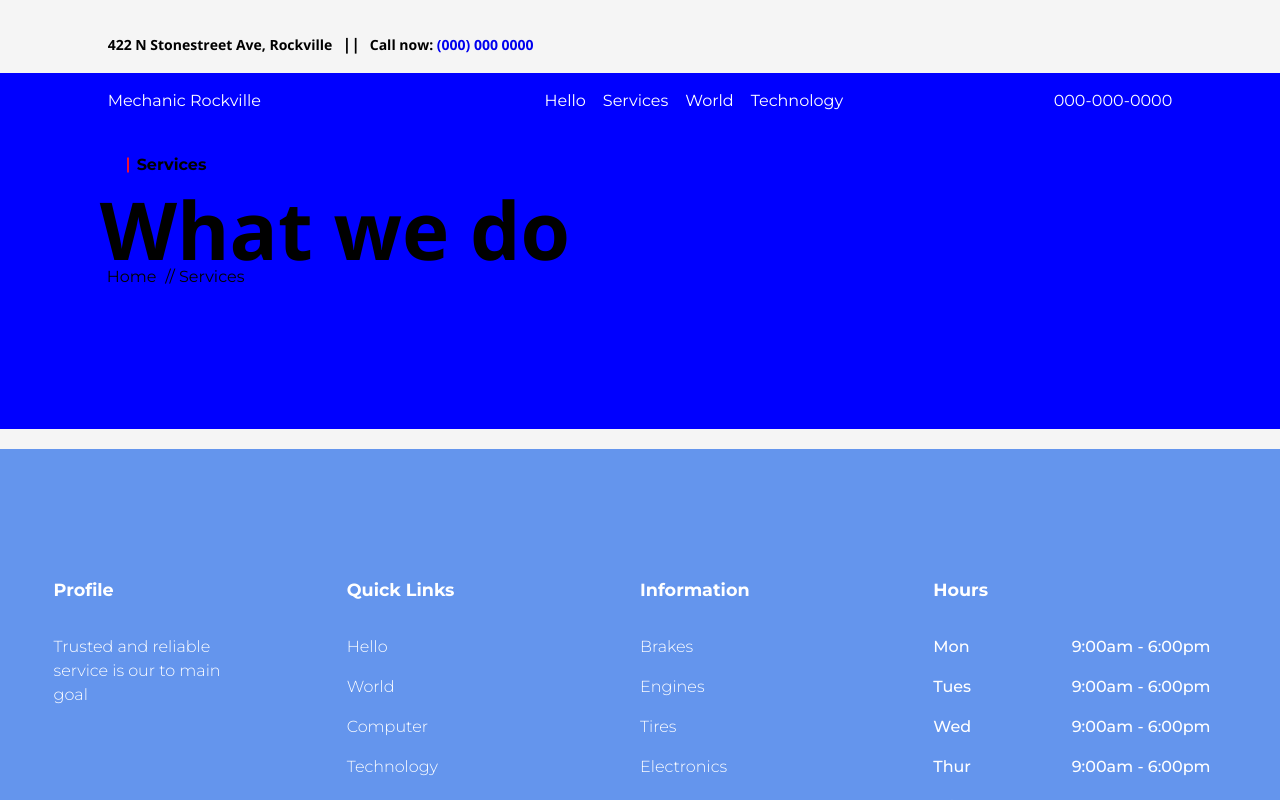
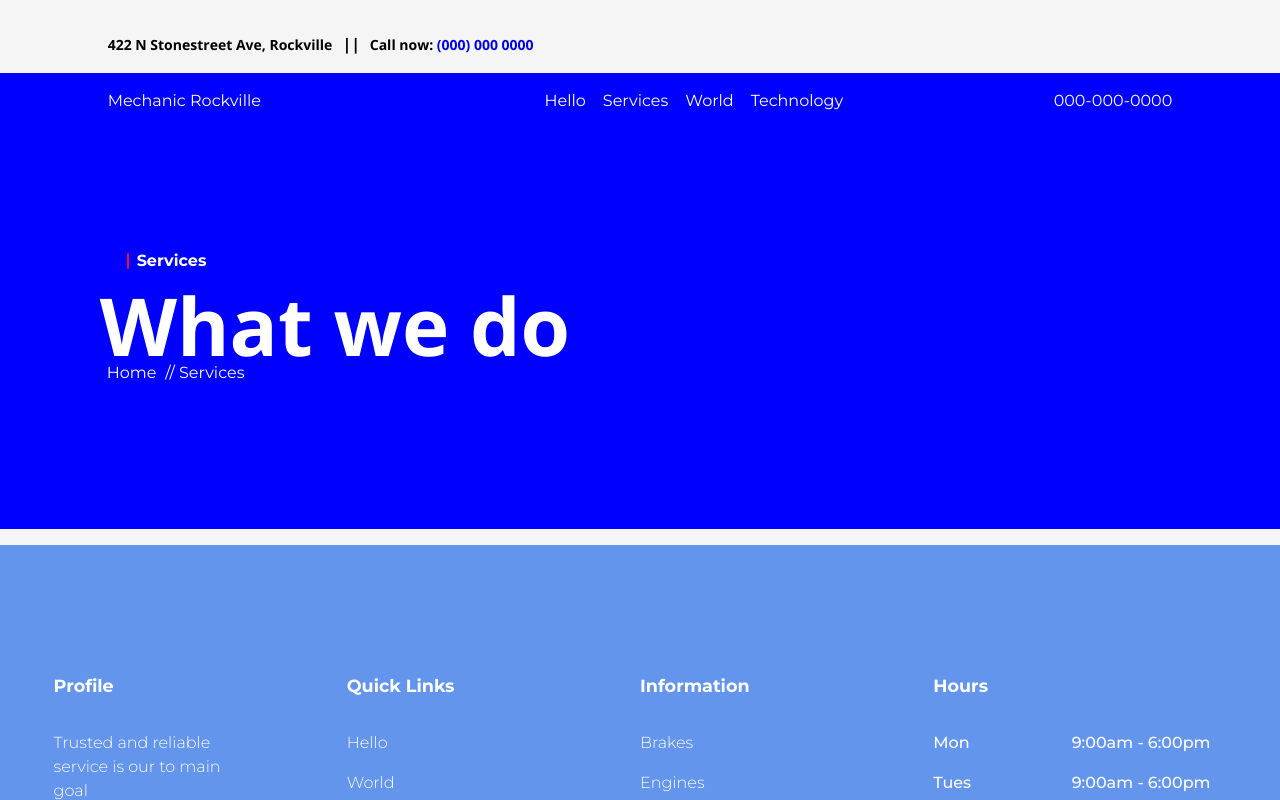
Before and after one commit to wflore19/Five-O-Autocare, an Astro site: page /services in a window 1280 px wide. Built offline with nearby package versions, Linux system fonts and the light colour scheme; Astro itself is replaced by a stand-in of ours.

Commit message:
init: macbook transfer

```diff
--- a/src/components/header/HeaderMain.astro
+++ b/src/components/header/HeaderMain.astro
@@ -8,7 +8,7 @@ import Menu from "/assets/icons/menu.svg";
 	<nav>
 		<ul>
 			<li>
-				<a href="home">Hello</a>
+				<a href="/">Hello</a>
 			</li>
 			<li class="menu-item-has-children">
 				<a href="/services">Services</a>
--- a/src/sass/pages/services/_services.sass
+++ b/src/sass/pages/services/_services.sass
@@ -4,7 +4,7 @@
   .services-image
     grid-column: 1 / -1
     background-color: blue
-    height: 300px
+    height: 400px
     width: 100%
     position: absolute
     z-index: 0
@@ -14,6 +14,8 @@
   .services-hero
     grid-column: 2 / -2
     z-index: 1
+    color: white
+    margin-top: 6rem
     .services-heading
       margin-top: 1.5rem
       grid-column: 2 / -1
@@ -23,7 +25,7 @@
         display: flex
         gap: .55rem
         a
-          color: black
+          color: white
           text-decoration: none
           &:hover
             text-decoration: underline
```
Also changed, not shown: src/css/base.css, 1 other file.
